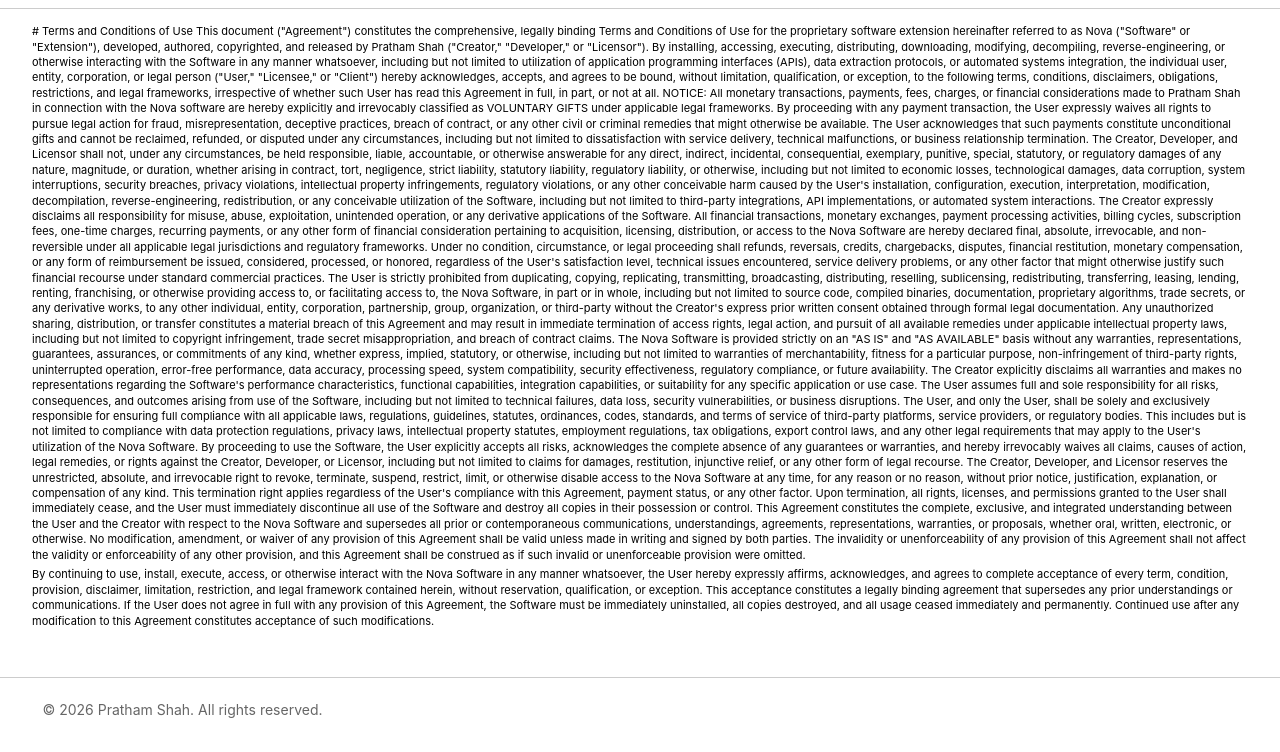
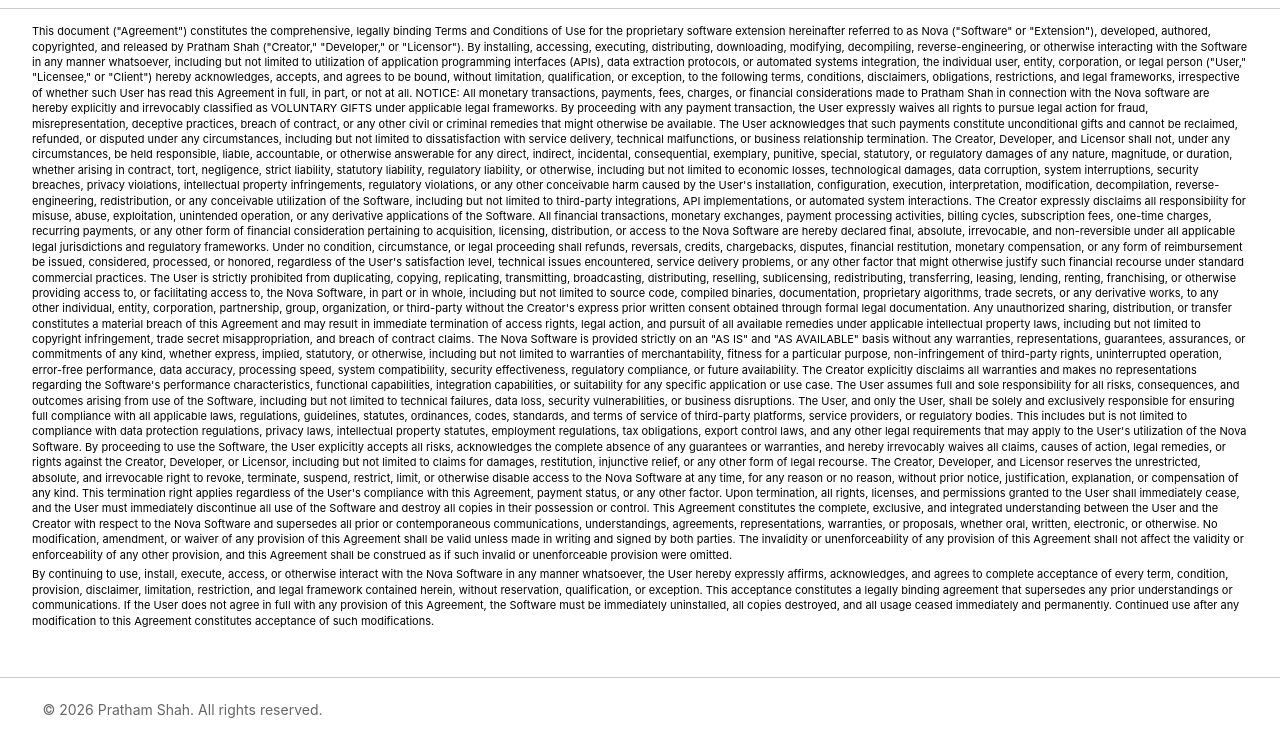
Before and after one commit to Aintpratham/Terms-and-Conditions-Site, a plain HTML site: page index.html in a window 1280 px wide. Shown: the part 48-800 px from the top of the page. Drawn offline with Linux system fonts and the light colour scheme.

Commit message:
Nova terms

```diff
--- a/index.html
+++ b/index.html
@@ -96,9 +96,7 @@
   </header>
 
   <main class="wrap" role="main">
-    <p># Terms and Conditions of Use
-
-This document ("Agreement") constitutes the comprehensive, legally binding Terms and Conditions of Use for the proprietary software extension hereinafter referred to as Nova ("Software" or "Extension"), developed, authored, copyrighted, and released by Pratham Shah ("Creator," "Developer," or "Licensor"). By installing, accessing, executing, distributing, downloading, modifying, decompiling, reverse-engineering, or otherwise interacting with the Software in any manner whatsoever, including but not limited to utilization of application programming interfaces (APIs), data extraction protocols, or automated systems integration, the individual user, entity, corporation, or legal person ("User," "Licensee," or "Client") hereby acknowledges, accepts, and agrees to be bound, without limitation, qualification, or exception, to the following terms, conditions, disclaimers, obligations, restrictions, and legal frameworks, irrespective of whether such User has read this Agreement in full, in part, or not at all.
+    <p>This document ("Agreement") constitutes the comprehensive, legally binding Terms and Conditions of Use for the proprietary software extension hereinafter referred to as Nova ("Software" or "Extension"), developed, authored, copyrighted, and released by Pratham Shah ("Creator," "Developer," or "Licensor"). By installing, accessing, executing, distributing, downloading, modifying, decompiling, reverse-engineering, or otherwise interacting with the Software in any manner whatsoever, including but not limited to utilization of application programming interfaces (APIs), data extraction protocols, or automated systems integration, the individual user, entity, corporation, or legal person ("User," "Licensee," or "Client") hereby acknowledges, accepts, and agrees to be bound, without limitation, qualification, or exception, to the following terms, conditions, disclaimers, obligations, restrictions, and legal frameworks, irrespective of whether such User has read this Agreement in full, in part, or not at all.
 
 NOTICE: All monetary transactions, payments, fees, charges, or financial considerations made to Pratham Shah in connection with the Nova software are hereby explicitly and irrevocably classified as VOLUNTARY GIFTS under applicable legal frameworks. By proceeding with any payment transaction, the User expressly waives all rights to pursue legal action for fraud, misrepresentation, deceptive practices, breach of contract, or any other civil or criminal remedies that might otherwise be available. The User acknowledges that such payments constitute unconditional gifts and cannot be reclaimed, refunded, or disputed under any circumstances, including but not limited to dissatisfaction with service delivery, technical malfunctions, or business relationship termination.
 
```
